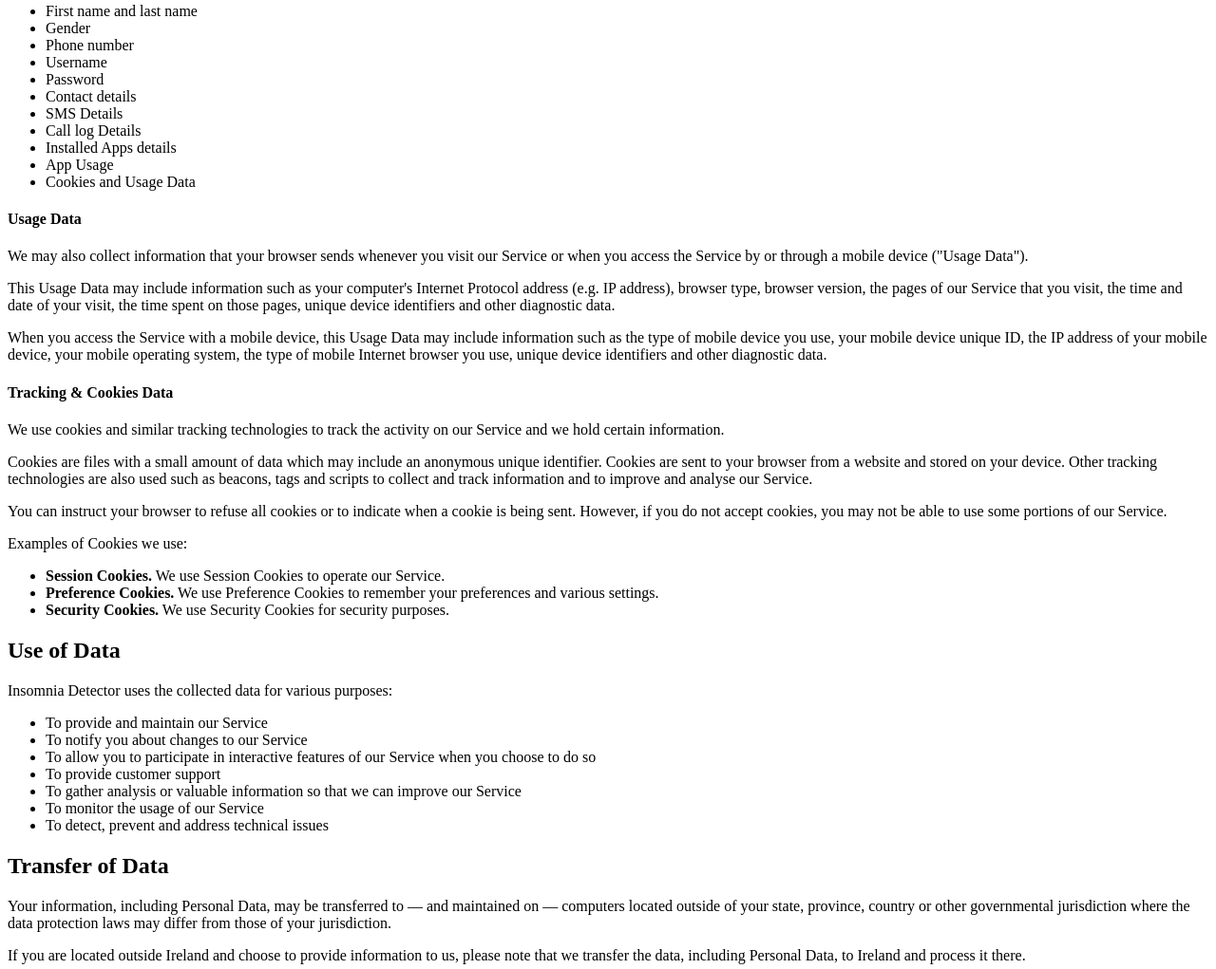
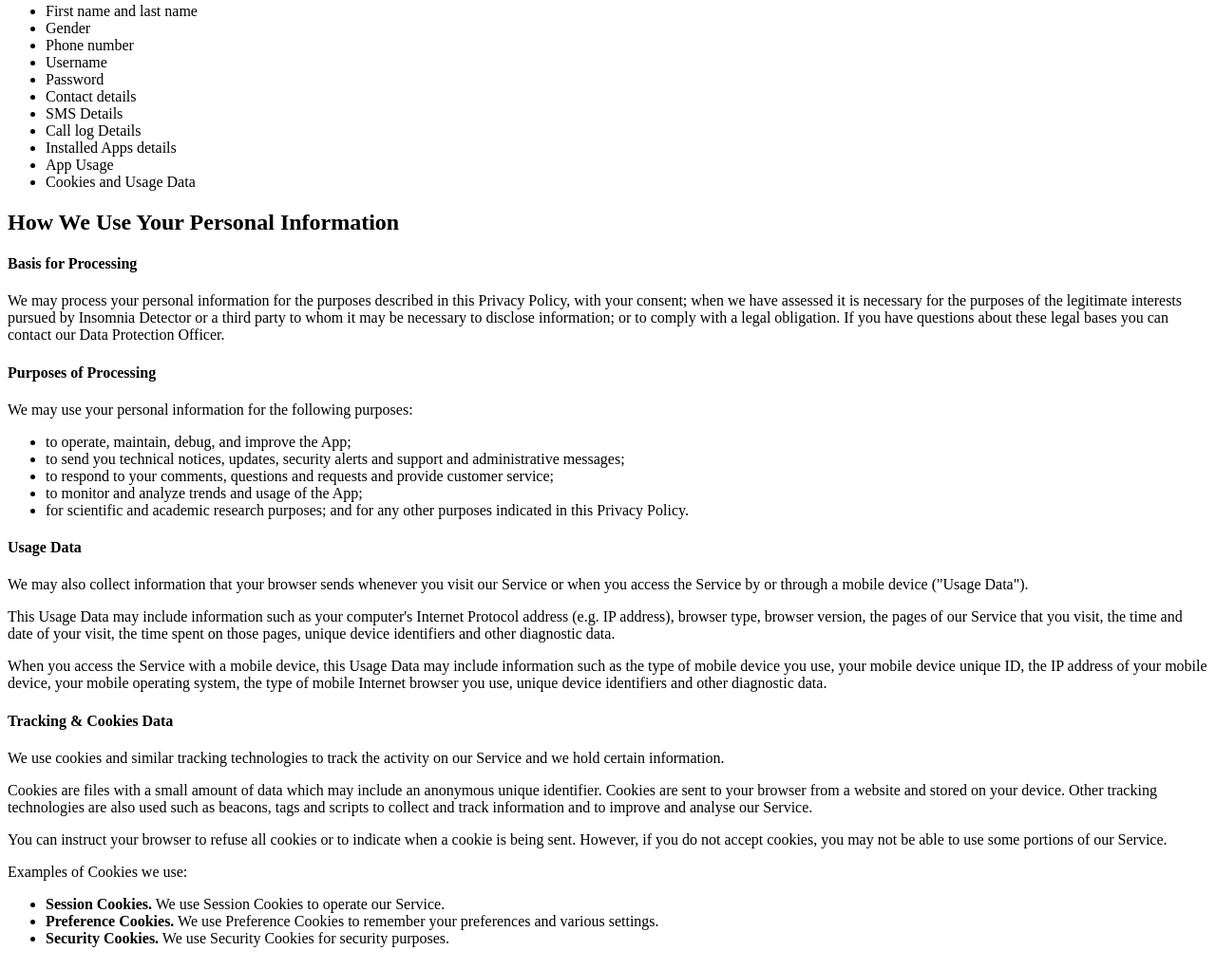
Before and after one commit to sreyas/privacy_policy, a plain HTML site: page index.html in a window 1280 px wide. Shown: the part 1194-2215 px from the top of the page at 95% size. Drawn offline with Linux system fonts and the light colour scheme.

Commit message:
Update index.html

```diff
--- a/index.html
+++ b/index.html
@@ -59,7 +59,18 @@
     <li>First name and last name</li>    <li>Gender</li>    <li>Phone number</li>  <li>Username</li>  <li>Password</li> <li>Contact details</li> <li>SMS Details</li>  <li>Call log Details</li>  <li>Installed Apps details</li> <li>App Usage</li>       <li>Cookies and Usage Data</li>
 </ul>
 
-
+<h2>How We Use Your Personal Information</h2>
+<h4>Basis for Processing</h4>
+<p>We may process your personal information for the purposes described in this Privacy Policy, with your consent; when we have assessed it is necessary for the purposes of the legitimate interests pursued by Insomnia Detector or a third party to whom it may be necessary to disclose information; or to comply with a legal obligation. If you have questions about these legal bases you can contact our Data Protection Officer.</p>
+<h4>Purposes of Processing</h4>
+<p>We may use your personal information for the following purposes:</p>
+<ul>
+    <li>to operate, maintain, debug, and improve the App;</li>
+    <li>to send you technical notices, updates, security alerts and support and administrative messages;</li>
+    <li>to respond to your comments, questions and requests and provide customer service;</li>
+    <li>to monitor and analyze trends and usage of the App;</li>
+    <li>for scientific and academic research purposes; and for any other purposes indicated in this Privacy Policy.</li>
+</ul>
 <h4>Usage Data</h4>
 
 <p>We may also collect information that your browser sends whenever you visit our Service or when you access the Service by or through a mobile device ("Usage Data").</p>
```
